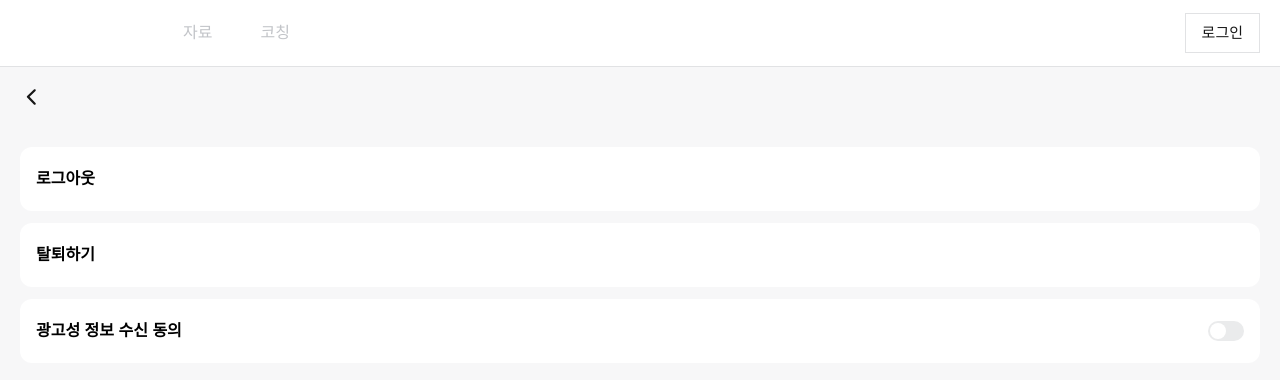
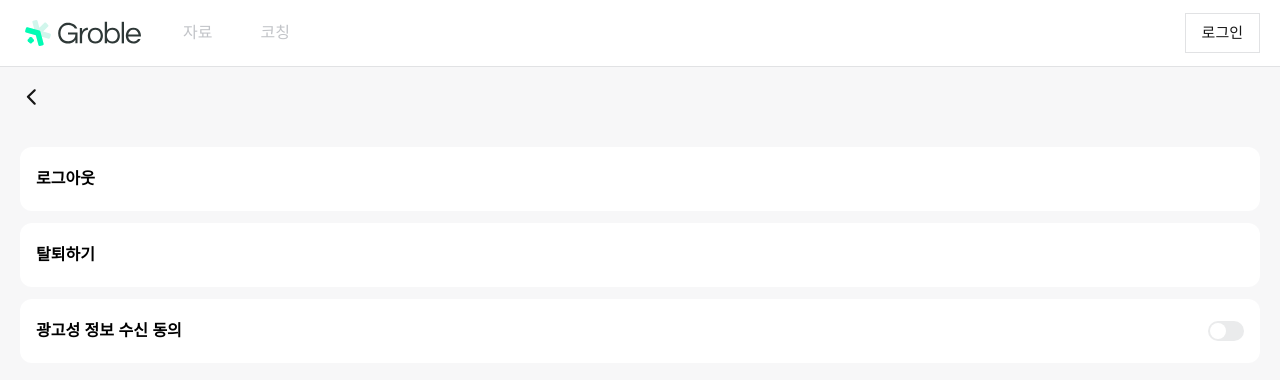
Before and after one commit to TEAM-LIAISON/groble-frontend, a Next.js app: page /users/me/settings in a window 1280 px wide. Shown: the top 380 px of the page. Built offline with nearby package versions, Linux system fonts and the light colour scheme; some icons are missing.

Commit message:
feat: 새로운 아이콘 컴포넌트(CheckIcon, ChevronIcon, GrobleLogo) 추가 및 SVG 파일 추가

```diff
--- /dev/null
+++ b/components/icons/CheckIcon.tsx
@@ -0,0 +1,19 @@
+import { SVGProps } from "react";
+
+export function CheckIcon(props: SVGProps<SVGSVGElement>) {
+  return (
+    <svg
+      xmlns="http://www.w3.org/2000/svg"
+      viewBox="0 0 21 20"
+      fill="none"
+      {...props}
+    >
+      <path
+        fillRule="evenodd"
+        clipRule="evenodd"
+        d="M16.1488 5.35345C16.4137 5.5748 16.449 5.96895 16.2276 6.23381L8.91512 14.9838C8.8036 15.1173 8.64151 15.1982 8.46783 15.2072C8.29414 15.2162 8.12457 15.1524 7.99987 15.0311L4.06237 11.203C3.81488 10.9624 3.80931 10.5667 4.04993 10.3192C4.29054 10.0717 4.68623 10.0662 4.93372 10.3068L8.38808 13.6652L15.2685 5.43223C15.4898 5.16737 15.884 5.1321 16.1488 5.35345Z"
+        fill="currentColor"
+      />
+    </svg>
+  );
+}
--- /dev/null
+++ b/components/icons/ChevronIcon.tsx
@@ -0,0 +1,40 @@
+import { SVGProps } from "react";
+import { twMerge } from "@/lib/tailwind-merge";
+
+type Direction = "up" | "down" | "left" | "right";
+
+interface ChevronIconProps extends SVGProps<SVGSVGElement> {
+  direction?: Direction;
+}
+
+export function ChevronIcon({
+  direction = "right",
+  className,
+  ...props
+}: ChevronIconProps) {
+  const rotationMap: Record<Direction, string> = {
+    right: "rotate-0",
+    down: "rotate-90",
+    left: "rotate-180",
+    up: "-rotate-90",
+  };
+
+  return (
+    <svg
+      {...props}
+      className={twMerge(
+        "h-4 w-4 transition-transform",
+        rotationMap[direction],
+        className,
+      )}
+      viewBox="0 0 24 24"
+      fill="none"
+      stroke="currentColor"
+      strokeWidth={2}
+      strokeLinecap="round"
+      strokeLinejoin="round"
+    >
+      <polyline points="9 18 15 12 9 6" />
+    </svg>
+  );
+}
--- /dev/null
+++ b/components/icons/GrobleLogo.tsx
@@ -0,0 +1,42 @@
+"use client";
+
+import Image from "next/image";
+import { twMerge } from "@/lib/tailwind-merge";
+
+type LogoVariant = "default" | "row";
+
+interface GrobalLogoProps {
+  variant?: LogoVariant;
+  width?: number;
+  height?: number;
+  alt?: string;
+  className?: string;
+  priority?: boolean;
+}
+
+const logoSrcMap: Record<LogoVariant, string> = {
+  default: "/assets/logos/groble.svg",
+  row: "/assets/logos/groble-row.svg",
+};
+
+export function GrobleLogo({
+  variant = "default",
+  width = 120,
+  height = 36,
+  alt = "Grobal Logo",
+  className,
+  priority = true,
+}: GrobalLogoProps) {
+  const src = logoSrcMap[variant];
+
+  return (
+    <Image
+      src={src}
+      alt={alt}
+      width={width}
+      height={height}
+      className={twMerge("object-contain", className)}
+      priority={priority}
+    />
+  );
+}
--- /dev/null
+++ b/components/icons/index.ts
@@ -0,0 +1,2 @@
+export { GrobleLogo } from "./GrobleLogo";
+export { ChevronIcon } from "./ChevronIcon";
```
Also changed, not shown: public/assets/logos/groble-row.svg (added), public/assets/logos/groble.svg (added).
